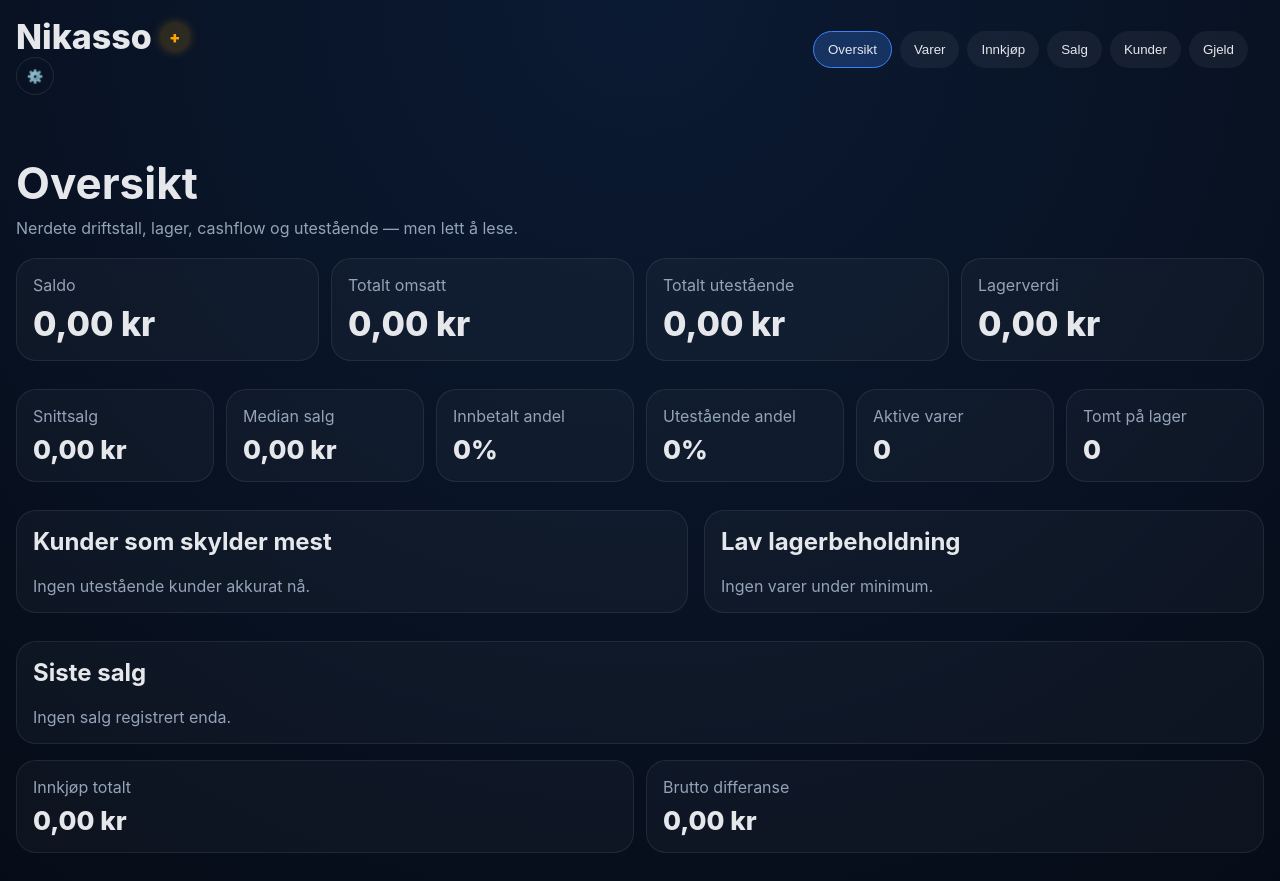
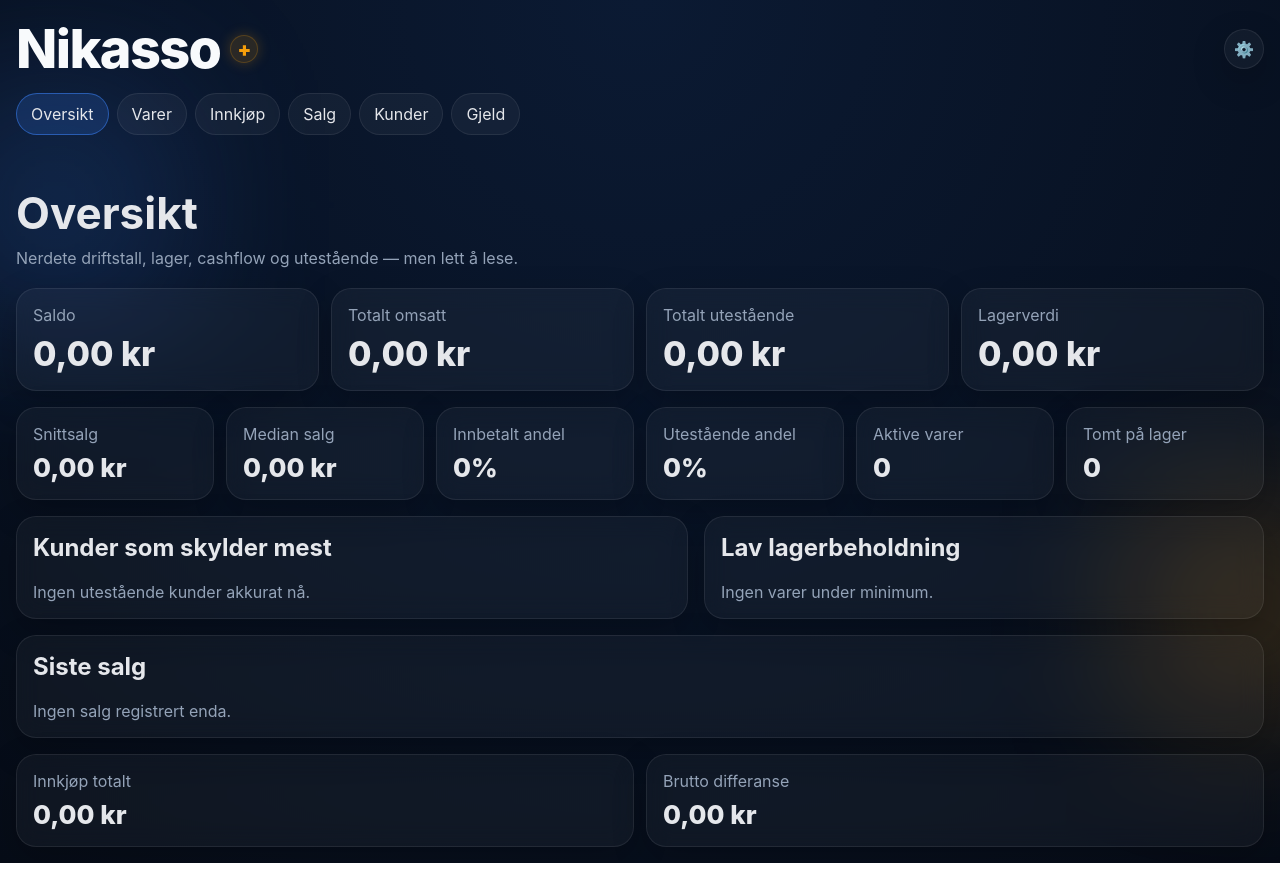
Before and after one commit to nikolaihoffmann-svg/Nikasso-, a React (Vite) app: page / in a window 1280 px wide. Built offline with nearby package versions, Linux system fonts and the light colour scheme.

Commit message:
Refactor CSS with CSS variables and improved styles

```diff
--- a/src/app/styles.css
+++ b/src/app/styles.css
@@ -1,20 +1,108 @@
-body {
-  margin: 0;
-  font-family: Inter, sans-serif;
-  background: radial-gradient(circle at top, #0b1a33, #060c17);
-  color: #e5e7eb;
+:root {
+  --bg-1: #060c17;
+  --bg-2: #0a1324;
+  --bg-3: #0f1d36;
+  --card: rgba(255, 255, 255, 0.04);
+  --card-strong: rgba(255, 255, 255, 0.055);
+  --border: rgba(255, 255, 255, 0.08);
+  --text: #e5e7eb;
+  --muted: #94a3b8;
+  --blue: #3b82f6;
+  --gold: #f59e0b;
+  --shadow: 0 12px 34px rgba(0, 0, 0, 0.22);
 }
 
-/* HEADER */
+html,
+body,
+#root {
+  margin: 0;
+  min-height: 100%;
+  background:
+    radial-gradient(circle at top, #0b1a33, #060c17);
+  color: var(--text);
+  font-family: Inter, sans-serif;
+}
+
+* {
+  box-sizing: border-box;
+}
+
+button,
+input,
+select,
+textarea {
+  font: inherit;
+}
+
+button {
+  cursor: pointer;
+}
+
+input,
+select,
+textarea {
+  width: 100%;
+  background: rgba(255, 255, 255, 0.045);
+  color: var(--text);
+  border: 1px solid var(--border);
+  border-radius: 14px;
+  padding: 12px 14px;
+  outline: none;
+}
+
+input::placeholder,
+textarea::placeholder {
+  color: var(--muted);
+}
+
+.app {
+  position: relative;
+  min-height: 100vh;
+  padding: 16px;
+  overflow-x: hidden;
+}
+
+.bgGlow {
+  position: fixed;
+  pointer-events: none;
+  filter: blur(80px);
+  opacity: 0.2;
+  z-index: 0;
+}
+
+.bgGlowBlue {
+  width: 250px;
+  height: 250px;
+  left: -70px;
+  top: 80px;
+  background: var(--blue);
+}
+
+.bgGlowGold {
+  width: 220px;
+  height: 220px;
+  right: -80px;
+  bottom: 80px;
+  background: var(--gold);
+}
+
+.header,
+.content {
+  position: relative;
+  z-index: 1;
+}
 
 .header {
-  display: flex;
-  justify-content: space-between;
-  align-items: center;
-  padding: 16px;
+  margin-bottom: 18px;
 }
 
-/* LOGO */
+.headerTop {
+  display: flex;
+  align-items: center;
+  justify-content: space-between;
+  gap: 12px;
+  margin-bottom: 12px;
+}
 
 .logo {
   display: flex;
@@ -23,67 +111,88 @@ body {
 }
 
 .logoText {
-  font-size: 34px;
+  font-size: clamp(30px, 7vw, 54px);
   font-weight: 800;
+  letter-spacing: -0.03em;
+  color: #f8fafc;
 }
 
 .logoPlus {
-  width: 26px;
-  height: 26px;
-  border-radius: 50%;
-  background: rgba(255,170,0,0.15);
-  color: orange;
+  width: 28px;
+  height: 28px;
+  border-radius: 999px;
+  background: rgba(245, 158, 11, 0.14);
+  color: var(--gold);
   display: flex;
   align-items: center;
   justify-content: center;
   font-weight: 900;
-  box-shadow: 0 0 12px rgba(255,170,0,0.4);
+  font-size: 20px;
+  box-shadow: 0 0 14px rgba(245, 158, 11, 0.24);
+  border: 1px solid rgba(245, 158, 11, 0.22);
 }
-
-/* NAV */
 
 .nav {
   display: flex;
   flex-wrap: wrap;
   gap: 8px;
-  padding: 0 16px 12px;
 }
 
-.nav button {
-  background: rgba(255,255,255,0.05);
-  border: none;
+.navBtn {
+  background: rgba(255, 255, 255, 0.045);
+  color: var(--text);
+  border: 1px solid var(--border);
   padding: 10px 14px;
   border-radius: 999px;
-  color: #e5e7eb;
+  min-height: 42px;
 }
 
-.nav button.active {
-  background: rgba(59,130,246,0.25);
-  border: 1px solid #3b82f6;
+.navBtn.active {
+  background: rgba(59, 130, 246, 0.18);
+  border-color: rgba(59, 130, 246, 0.55);
 }
 
-/* CONTENT */
-
 .content {
-  padding: 16px;
+  padding-top: 4px;
 }
 
-/* CARD */
-
 .card {
-  background: rgba(255,255,255,0.03);
-  border: 1px solid rgba(255,255,255,0.08);
+  background: var(--card);
+  border: 1px solid var(--border);
   border-radius: 20px;
   padding: 16px;
-  margin-bottom: 12px;
+  box-shadow: var(--shadow);
+  backdrop-filter: blur(12px);
 }
 
-/* BUTTON */
+.dataBtn {
+  background: rgba(255, 255, 255, 0.04);
+  color: var(--text);
+  border: 1px solid var(--border);
+  border-radius: 50%;
+  width: 40px;
+  height: 40px;
+  box-shadow: var(--shadow);
+}
 
-.dataBtn {
-  background: transparent;
-  border: 1px solid rgba(255,255,255,0.1);
-  border-radius: 50%;
-  width: 38px;
-  height: 38px;
+.customerCard {
+  background: var(--card-strong);
+  padding: 14px;
+  border-radius: 16px;
+  margin-bottom: 10px;
+  border: 1px solid var(--border);
 }
+
+@media (max-width: 700px) {
+  .app {
+    padding: 14px;
+  }
+
+  .logoText {
+    font-size: 38px;
+  }
+
+  .navBtn {
+    min-width: 0;
+  }
+}
```
